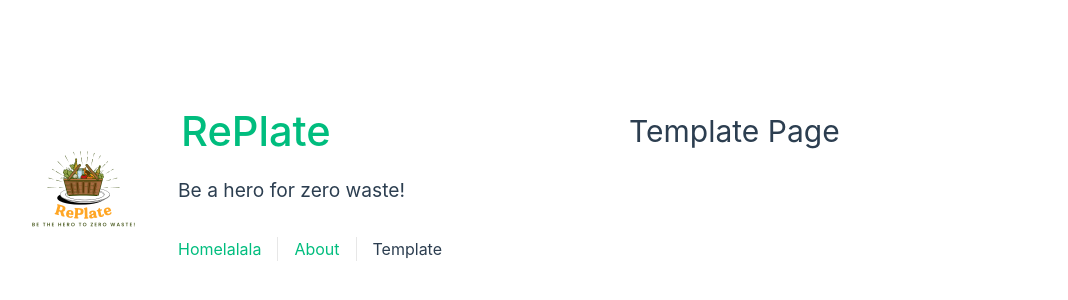
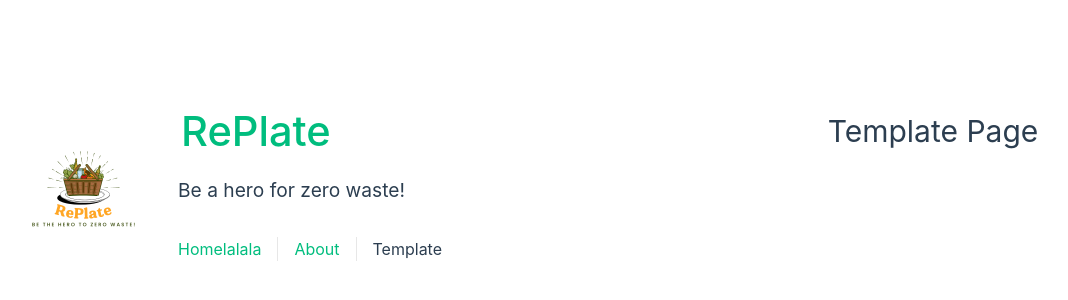
Before and after one commit to MinhQuan-Tran/undefined, a Vue app in the folder RePlate/: page /template in a window 1280 px wide. Shown: the part 208-508 px from the top of the page, without its empty margins (11-1079 px from the left). Built offline with nearby package versions, Linux system fonts and the light colour scheme; the HTML template or start-up script is replaced by a standard one.

Commit message:
Update TemplateView.vue

```diff
--- a/RePlate/src/views/TemplateView.vue
+++ b/RePlate/src/views/TemplateView.vue
@@ -1,7 +1,8 @@
-<script>
+<script lang="ts">
   export default {
-    name: "TemplateView",
-    components: {}
+    data() {
+      return {};
+    }
   };
 </script>
 
@@ -11,4 +12,8 @@
   </div>
 </template>
 
-<style></style>
+<style scoped>
+  .template {
+    text-align: center;
+  }
+</style>
```
